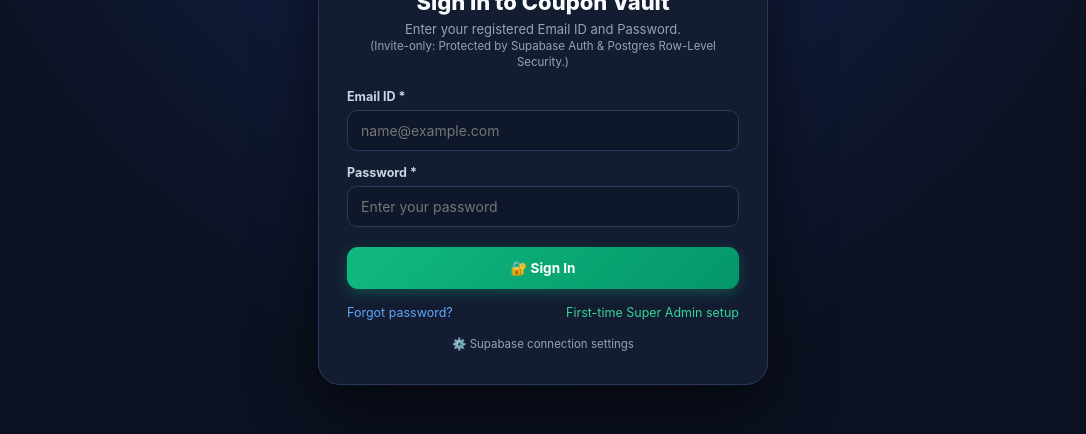
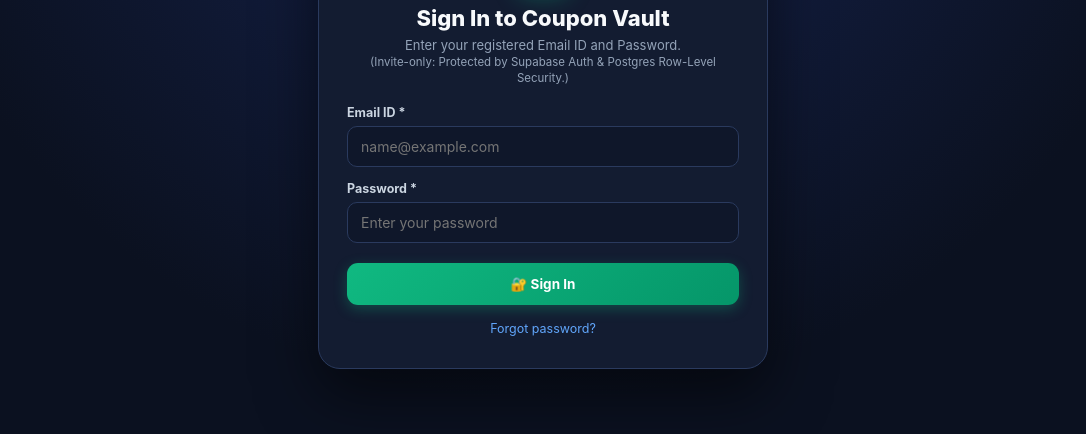
Before and after one commit to ranga2002/Gift-card-Vault, a plain HTML site: page assets/index.html in a window 1280 px wide. Shown: the part 266-700 px from the top of the page, without its empty margins (97-1183 px from the left). Drawn offline with nearby package versions, Linux system fonts and the light colour scheme.

Commit message:
Hide Supabase settings and first-time admin setup from public login screen

```diff
--- a/assets/index.html
+++ b/assets/index.html
@@ -733,12 +733,8 @@
         🔐 Sign In
       </button>
     </form>
-    <div style="display:flex; justify-content:space-between; flex-wrap:wrap; gap:8px; margin-top:16px; font-size:12.5px;">
+    <div style="display:flex; justify-content:center; margin-top:16px; font-size:12.5px;">
       <a href="#" onclick="showForgotPasswordCard(event)" style="color:#60a5fa; text-decoration:none;">Forgot password?</a>
-      <a href="#" onclick="showFirstAdminSetupCard(event)" style="color:#34d399; text-decoration:none;">First-time Super Admin setup</a>
-    </div>
-    <div style="text-align:center; margin-top:12px;">
-      <a href="#" onclick="showSupabaseConfigCard(event)" style="font-size:11.5px; color:var(--text-muted); text-decoration:none;">⚙️ Supabase connection settings</a>
     </div>
   </div>
 
@@ -1348,6 +1344,10 @@
     }
 
     const params = new URLSearchParams(window.location.search);
+    if (params.get("setup") === "1") {
+      showFirstAdminSetupCard();
+      return;
+    }
     const inviteToken = params.get("invite");
     if (inviteToken) {
       pendingInviteToken = inviteToken;
```
